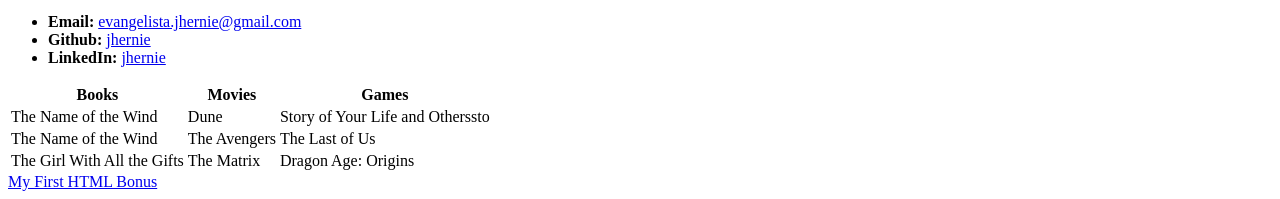
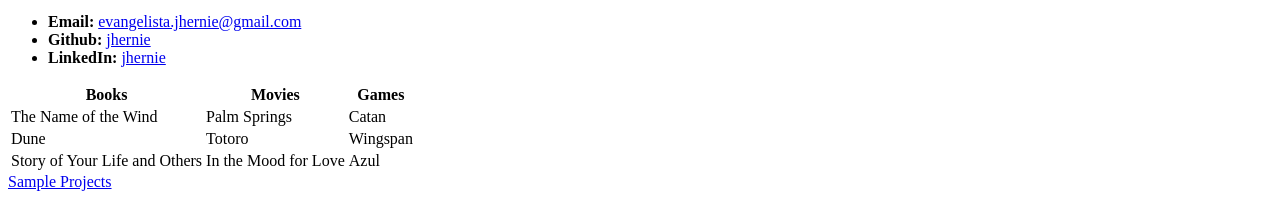
Before and after one commit to Jhernie/jhernie.github.io, a plain HTML site: page index.html in a window 1280 px wide. Shown: the part 2169-2368 px from the top of the page. Drawn offline with Linux system fonts and the light colour scheme; files whose address does not match are found by name.

Commit message:
Update index.html

```diff
--- a/index.html
+++ b/index.html
@@ -9,7 +9,9 @@
 
   <h1>Jhernie H.P. Evangelista</h1>
 
-  <img src="file:///Users/jhernieevangelista/Desktop/ClassRepos/jhernie.github.io/profile.jpeg" alt="Your Name">
+  <a target="_blank" href="jhernie.github.io/profile.jpeg">
+   <img src="jhernie.github.io/profile.jpeg" alt="Jhernie">
+  </a>
 
   <p>I live and code in Hawai'i.</p>
 
@@ -27,23 +29,23 @@
     </tr>
     <tr>
       <td>The Name of the Wind</td>
-      <td>Dune</td>
-      <td>Story of Your Life and Otherssto</td>
+      <td>Palm Springs</td>
+      <td>Catan</td>
     </tr>
     <tr>
-      <td>The Name of the Wind</td>
-      <td>The Avengers</td>
-      <td>The Last of Us</td>
+      <td>Dune</td>
+      <td>Totoro</td>
+      <td>Wingspan</td>
     </tr>
     <tr>
-      <td>The Girl With All the Gifts</td>
-      <td>The Matrix</td>
-      <td>Dragon Age: Origins</td>
+      <td>Story of Your Life and Others</td>
+      <td>In the Mood for Love</td>
+      <td>Azul</td>
     </tr>
   </table>
 
   <!-- Bonus link to last class page -->
-  <a href="file:///Users/jhernieevangelista/Desktop/ClassRepos/jhernie.github.io/assets/Cloudiness.png">My First HTML Bonus</a>
+  <a href="/Users/jhernieevangelista/Desktop/ClassRepos/jhernie.github.io/weather_analysis.html">Sample Projects</a>
 
 </body>
 
```
